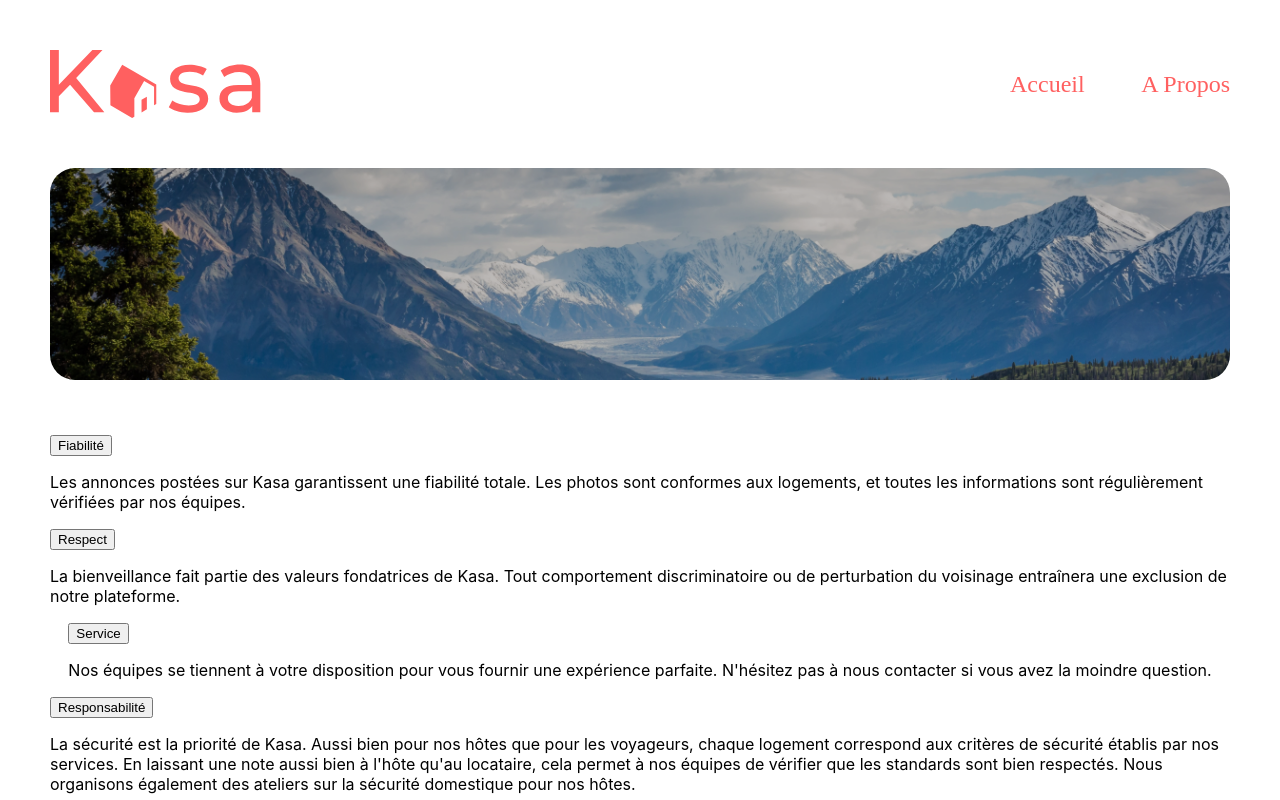
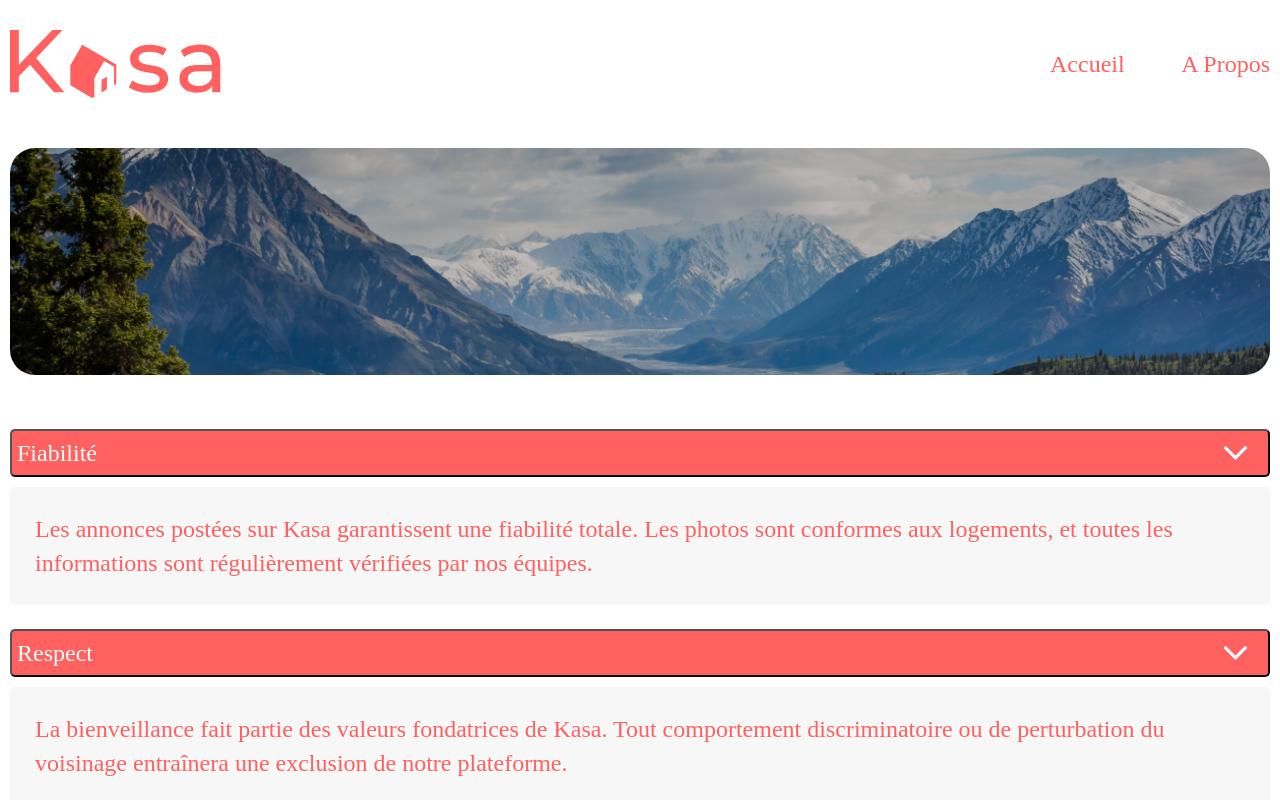
Before and after one commit to yusef-boulam/Creez_une_application_web_de_location_immobiliere_avec_REACT, a React (Create React App) app: page /APropos in a window 1280 px wide. Shown: the top 800 px of the page. Built offline with nearby package versions, Linux system fonts and the light colour scheme.

Commit message:
regalge du CSS de la page APropos

```diff
--- a/src/Pages/APropos.jsx
+++ b/src/Pages/APropos.jsx
@@ -1,4 +1,4 @@
-import React, { useState } from "react";
+import React from "react";
 import Banner from "../components/Banner";
 import Footer from "../components/Footer";
 import "../styles/APropos.css";
@@ -27,9 +27,11 @@ export default function APropos() {
           className="picture-APropos-img"
         />
       </header>
+      <section>
       {arrayDropdown.map((dropdown) => (
         <Dropdown key={dropdown.id} title ={dropdown.title} description={dropdown.description}/>
       ))}
+      </section>
       <Footer />
     </div>
   );
--- a/src/components/Dropdown.jsx
+++ b/src/components/Dropdown.jsx
@@ -1,35 +1,48 @@
 import "../styles/Dropdown.css";
 import React, { useState } from "react";
+import Vector from "../assets/Apropos/Vector.png";
 
+function Dropdown({ title, description }) {
+  //CREATION DU STATE
+  const [isOpen, setIsOpen] = useState(true);
 
-function Dropdown({title, description}) {
+  //modification du STATE au CLICK
 
-    //CREATION DU STATE
-    const [isOpen, setIsOpen] = useState(true)
+  function handleClick(event) {
+    event.preventDefault();
+    //changment de l'etat de isOpen (open/close)
+    let CopyisOpen = true;
+    isOpen ? (CopyisOpen = false) : (CopyisOpen = true);
 
-    function handleClick(event){
-        event.preventDefault()
-              //CODE a ecrire pour changer l'etat de isOpen
-              let CopyisOpen = true
-             isOpen ? CopyisOpen = false : CopyisOpen = true
-             setIsOpen(CopyisOpen)
+    setIsOpen(CopyisOpen);
+  }
 
-             console.log(CopyisOpen)
+  //AFFICHAGE
+  //si isOpen on affiche la description
+  return (
+    <div className="container-Dropdown">
 
+      <button className="Dropdown" onClick={handleClick}>
+        {title}
+        {isOpen ? (
+          <img
+            className="img-open"
+            src={Vector}
+            alt="fleche fermeture descriptifs"
+          />
+        ) : (
+          <img
+            className="img-close"
+            src={Vector}
+            alt="fleche ouverture descriptifs"
+          />
+        )}
+      </button>
 
+      {isOpen && <p className="descriptif">{description}</p>}
 
-
-    }
-
-    //AFFICHAGE
-return (
-    <div>
-        <button onClick={handleClick}>{title}</button>
-        {isOpen && (<p>{description}</p>)}
     </div>
-)
-
-
+  );
 }
 
 export default Dropdown;
--- a/src/styles/APropos.css
+++ b/src/styles/APropos.css
@@ -1,3 +1,8 @@
+
+section{
+    width: 100%;
+}
+
 
 .picture-APropos-img{
     margin-top: 50px;
@@ -15,6 +20,12 @@
 .APropos{
  display: flex;
  flex-direction: column;
- align-items: center;
- max-width: 1500px;
+ padding: 10px;
+
 }
+
+
+body{
+    width: 100%;
+    max-width: 1500px;
+}
--- a/src/styles/App.css
+++ b/src/styles/App.css
@@ -1,5 +1,3 @@
 body{
-  margin: 50px;
-  display: flex;
-  justify-content: center;
+    margin: auto;
 }
--- a/src/styles/Banner.css
+++ b/src/styles/Banner.css
@@ -4,6 +4,7 @@
   display: flex;
   justify-content: space-between;
   width: 100%;
+  margin-top: 20px;
 }
 
 
--- a/src/styles/Dropdown.css
+++ b/src/styles/Dropdown.css
@@ -1,39 +1,40 @@
-
 
 .container-Dropdown{
     width: 100%;
+}
+
+.Dropdown{
+    padding: 5px;
+    width: 100%;
     background-color: #FF6060;
-    margin-top: 30px;
     border-radius: 5px;
     display: flex;
     align-items: center;
     justify-content: space-between;
-}
-
-.container-Dropdown h2{
+    color: white;
     font-family: 'Montserrat';
     font-style: normal;
     font-weight: 500;
     font-size: 24px;
     line-height: 142.6%;
-    color: white;
-    margin-left: 15px;
+    margin-bottom: 10px;
 }
 
-
-.container-Dropdown img{
+.img-open{
     width: 25px;
     height: 15px;
-    color: white;
     margin-right: 15px;
 }
 
 .img-close{
+    width: 25px;
+    height: 15px;
+    margin-right: 15px;
     rotate: 180deg;
 }
 
 .descriptif{
-    font-family: 'Montserrat';
+font-family: 'Montserrat';
 font-size: 24px;
 font-weight: 400;
 line-height: 34px;
--- a/src/styles/Footer.css
+++ b/src/styles/Footer.css
@@ -1,7 +1,7 @@
 .footer{
     width: 100%;
     height: auto;
-    padding: 10px;
+    padding: 10px 0 10px 0;
     background-color: black;
     color: white;
     display: flex;
```
